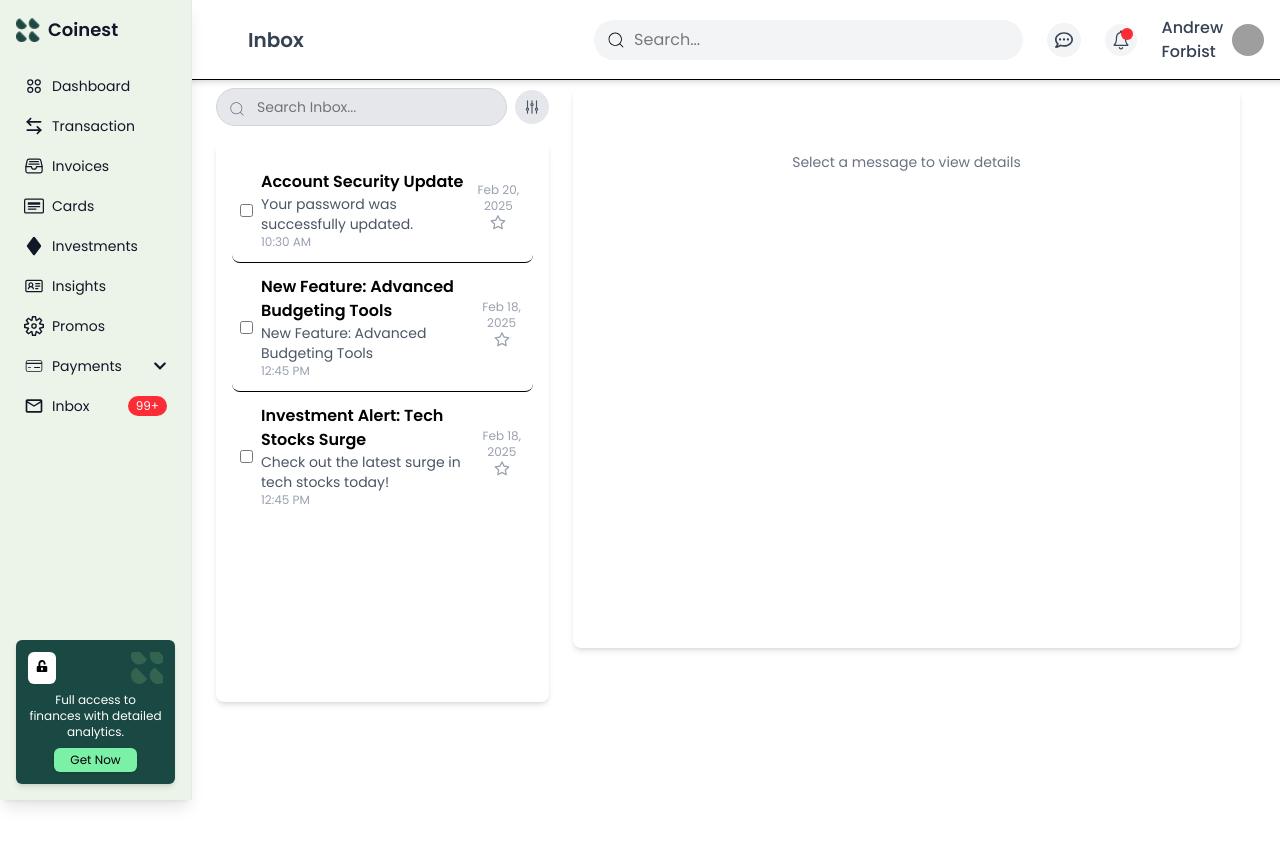
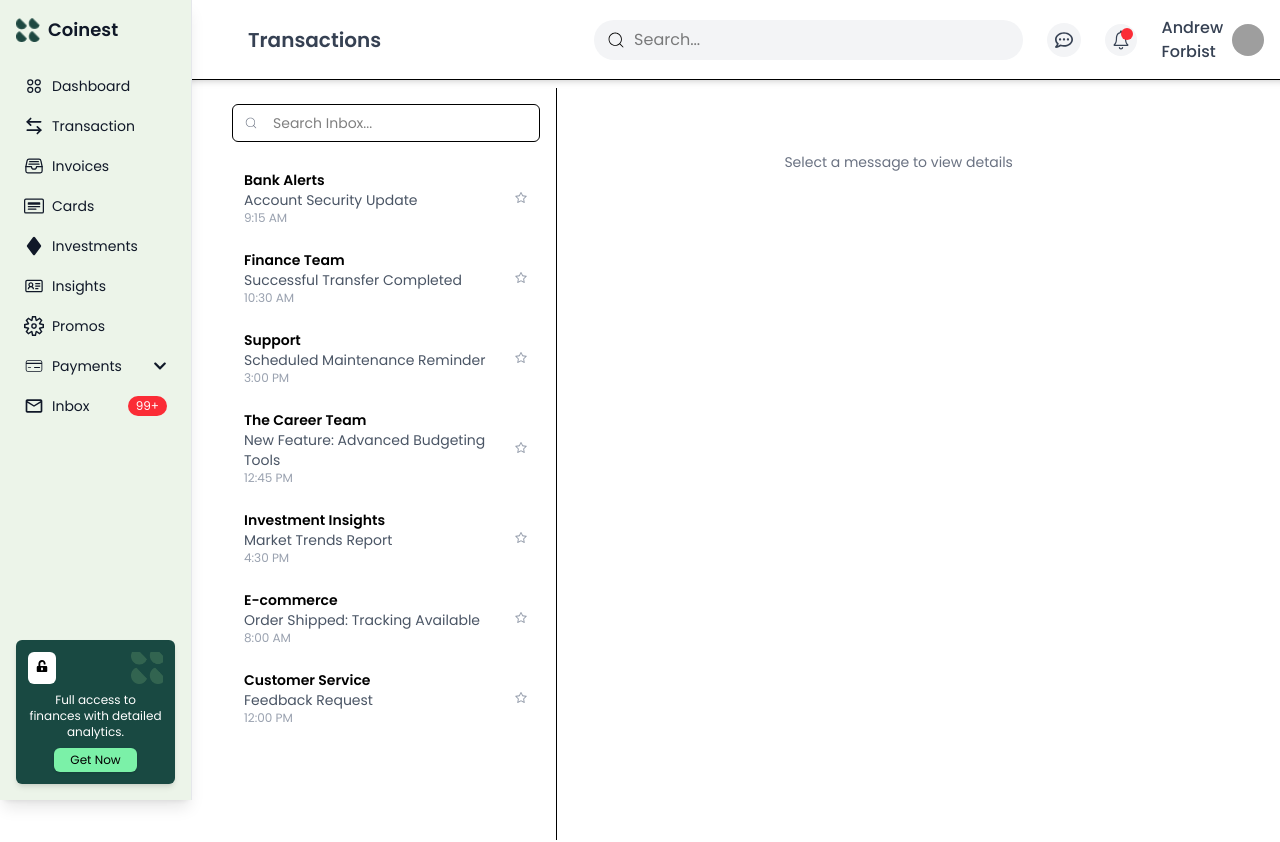
Before and after one commit to SufyanAli56/Dashboard_coin, a React (Vite) app: page /inbox in a window 1280 px wide. Shown: the top 842 px of the page. Built offline with nearby package versions, Linux system fonts and the light colour scheme; grey boxes are pictures that could not be loaded; a web font is replaced by a local one.

Commit message:
Inbox all set

```diff
--- a/src/Ui/Inbox/Inbox.jsx
+++ b/src/Ui/Inbox/Inbox.jsx
@@ -1,143 +1,308 @@
 import React, { useState } from "react";
+import { CiSearch } from "react-icons/ci";
+import { AiOutlineStar, AiFillStar } from "react-icons/ai";
+import { IoMdArrowBack } from "react-icons/io";
+import Header from "../../components/Header/Header";
 import Sidebar from "../../components/Sidebar/Sidebar";
-import Header from "../../components/Header/Header";
-import { CiSearch } from "react-icons/ci";
-import { HiOutlineAdjustmentsVertical } from "react-icons/hi2";
-import { AiOutlineStar, AiFillStar } from "react-icons/ai";
 import Footer from "../../components/Footer/Footer";
+import {
+  PieChart,
+  Pie,
+  Cell,
+  BarChart,
+  Bar,
+  XAxis,
+  YAxis,
+  Tooltip,
+  ResponsiveContainer,
+} from "recharts";
 
 const Inbox = () => {
   const [search, setSearch] = useState("");
   const [selectedMessage, setSelectedMessage] = useState(null);
   const [starred, setStarred] = useState({});
-  const [selectedMessages, setSelectedMessages] = useState([]);
+  const emails = [
+    {
+      id: 1, sender: "Bank Alerts", subject: "Account Security Update", date: "Feb 18", time: "9:15 AM",
+      content: `Dear Customer,
 
-  const messages = [
-    {
-      id: 1,
-      sender: "Account Security Update",
-      subject: "Your password was successfully updated.",
-      content: "We've successfully updated your password. Please ensure that your credentials are secure. If you didn't request this change, contact support immediately.",
-      time: "10:30 AM",
-      date: "Feb 20, 2025"
+      We take your security seriously, and as part of our commitment to protecting your account, we have recently updated our security policies.
+      Your account security is our top priority, and we have implemented a series of new measures to prevent unauthorized access, detect fraud, and ensure that your personal data remains safe.
+      To keep your account secure, we highly recommend that you:
+
+      - Enable two-factor authentication (2FA) for an added layer of security.
+      - Update your password regularly and avoid using easily guessable passwords.
+      - Be cautious when clicking links in emails or messages that appear suspicious.
+      - Review your recent login activity in your account settings.
+
+      If you notice any suspicious activity, please contact our support team immediately.
+
+      Thank you for banking with us.
+
+      Best regards,
+      The Security Team`
     },
     {
-      id: 2,
-      sender: "New Feature: Advanced Budgeting Tools",
-      subject: "New Feature: Advanced Budgeting Tools",
-      content: "We're excited to announce the launch of our new Advanced Budgeting Tools! Designed to give you greater control over your finances, these tools come packed with features that allow for more detailed budgeting, customized spending alerts, and interactive financial health assessments.",
-      time: "12:45 PM",
-      date: "Feb 18, 2025"
+      id: 2, sender: "Finance Team", subject: "Successful Transfer Completed", date: "Feb 18", time: "10:30 AM",
+      content: `Hello,
+
+      We are pleased to inform you that your recent transfer has been successfully processed. Below are the details of your transaction:
+
+      - **Amount Transferred:** $5,000
+      - **Recipient Name:** John Doe
+      - **Account Number:** **** **** 1234
+      - **Transaction ID:** TRX987654321
+      - **Date:** February 18, 2025
+      - **Time:** 10:30 AM
+
+      If you did not authorize this transaction or notice any discrepancies, please reach out to our support team immediately. Our fraud detection system is constantly monitoring for unusual activities to ensure your account remains safe.
+
+      Thank you for choosing our services.
+
+      Best,
+      The Finance Team`
     },
     {
-      id: 3,
-      sender: "Investment Alert: Tech Stocks Surge",
-      subject: "Check out the latest surge in tech stocks today!",
-      content: "Hello Andrew! The market is buzzing with excitement as tech stocks experience a remarkable surge. Analysts suggest this could be the beginning of a longer trend. Read our detailed report for more insights.",
-      time: "12:45 PM",
-      date: "Feb 18, 2025"
+      id: 3, sender: "Support", subject: "Scheduled Maintenance Reminder", date: "Feb 17", time: "3:00 PM",
+      content: `Dear Valued Customer,
+
+      We would like to inform you about a scheduled maintenance update to improve our systems and ensure a better experience for you.
+
+      **Maintenance Details:**
+      - **Date:** February 20, 2025
+      - **Time:** 2:00 AM – 6:00 AM (UTC)
+      - **Services Affected:** Online banking, mobile app transactions, and account statements
+
+      During this time, access to certain services may be temporarily unavailable. We apologize for any inconvenience and appreciate your patience while we work to enhance our system’s reliability and performance.
+
+      If you have any urgent transactions to complete, we encourage you to do so before the maintenance period.
+
+      Thank you for your understanding.
+
+      Best Regards,
+      Customer Support Team`
     },
+    {
+      id: 4, sender: "The Career Team", subject: "New Feature: Advanced Budgeting Tools", date: "Feb 16", time: "12:45 PM",
+      content: `Hello,
+
+      We’re excited to announce the launch of our new Advanced Budgeting Tools! Designed to give you greater control over your finances, this feature helps you track your income, categorize expenses, and set financial goals with ease.
+
+      **Key Features Include:**
+
+      - **Smart Budget Categories:** Your spending is now automatically sorted into categories such as Rent, Groceries, Transportation, and Entertainment, helping you analyze where your money goes.
+      - **Spending Limits:** Set monthly or weekly spending limits for each category, ensuring you never overspend.
+      - **Finance Score:** Get a real-time finance score based on your spending habits, allowing you to make informed financial decisions.
+
+      Our new tool also provides **visual analytics**, including **pie charts** and **bar graphs**, so you can easily see your spending distribution.
+      Start using the **Advanced Budgeting Tools** today and take control of your financial future!
+
+      Best,
+      The Career Team`
+    },
+    {
+      id: 5, sender: "Investment Insights", subject: "Market Trends Report", date: "Feb 15", time: "4:30 PM",
+      content: `Dear Investor,
+
+      Staying ahead of the market is crucial, and we are pleased to provide you with our latest investment trends and insights.
+
+      **Key Market Highlights:**
+
+      - **Technology Sector Boom:** AI and cloud computing stocks have seen a 15% increase over the last quarter.
+      - **Cryptocurrency Developments:** Bitcoin has reached a new high of $60,000, while Ethereum continues its upward trajectory.
+      - **Renewable Energy Investments:** Governments worldwide are allocating more funds towards green energy, making solar and wind stocks a lucrative opportunity.
+
+      **Expert Recommendations:**
+      - Diversify your portfolio to mitigate risks.
+      - Keep an eye on inflation trends that might affect long-term investments.
+      - Consider investing in ETFs for a balanced and diversified approach.
+
+      For a **detailed analysis**, please refer to our full report attached.
+
+      Regards,
+      Investment Insights Team`
+    },
+    {
+      id: 6, sender: "E-commerce", subject: "Order Shipped: Tracking Available", date: "Feb 9", time: "8:00 AM",
+      content: `Hello,
+
+      Your order **#12345** has been shipped! You can now track your package in real time.
+
+      **Shipping Details:**
+      - **Carrier:** FedEx
+      - **Tracking Number:** 987654321
+      - **Estimated Delivery:** February 12, 2025
+
+      **What to Expect:**
+      - You will receive another email when your package is out for delivery.
+      - If you are unavailable during delivery, you can schedule a re-delivery.
+
+      Thank you for shopping with us!
+
+      Regards,
+      E-commerce Team`
+    },
+    {
+      id: 7, sender: "Customer Service", subject: "Feedback Request", date: "Feb 7", time: "12:00 PM",
+      content: `Hello,
+
+      We hope you had a great experience with our service! We’d love to hear your thoughts.
+
+      **How was your experience?**
+      - [ ] Excellent
+      - [ ] Good
+      - [ ] Needs Improvement
+
+      Your feedback helps us improve and provide better service in the future.
+
+      Click below to take a quick 2-minute survey:
+      [Give Feedback]
+
+      Thank you for your time!
+
+      Best,
+      Customer Service Team`
+    }
   ];
-
-  const filteredMessages = messages.filter(
-    (msg) =>
-      msg.sender.toLowerCase().includes(search.toLowerCase()) ||
-      msg.subject.toLowerCase().includes(search.toLowerCase()) ||
-      msg.content.toLowerCase().includes(search.toLowerCase())
-  );
 
   const toggleStar = (id) => {
     setStarred((prev) => ({ ...prev, [id]: !prev[id] }));
   };
 
-  const toggleSelection = (id) => {
-    setSelectedMessages((prev) =>
-      prev.includes(id) ? prev.filter((msgId) => msgId !== id) : [...prev, id]
-    );
-  };
+  const pieData = [
+    { name: "Rent & Living", value: 2300 },
+    { name: "Healthcare", value: 850 },
+    { name: "Transport", value: 655 },
+    { name: "Groceries", value: 450 },
+  ];
+  const COLORS = ["#4CAF50", "#2196F3", "#FF9800", "#E91E63"];
+
+  const barData = [
+    { name: "Limit", value: 4500 },
+    { name: "Spent", value: 3600 },
+  ];
 
   return (
     <>
-      <Header title="Inbox" />
+      <Header title="Transactions" />
       <Sidebar />
 
-      <div className="p-4 lg:p-6 lg:ml-44 mt-12 min-h-screen flex flex-col lg:flex-row space-y-6 lg:space-y-0 lg:space-x-6">
-
-        {/* Left Side: Search & Messages List */}
-        <div className="w-full lg:w-1/3">
-
-          {/* Search Bar */}
-          <div className="flex items-center justify-between mb-4">
-            <div className="relative flex-grow">
-              <CiSearch className="absolute left-3 top-3 text-gray-500 text-lg" />
+      <div className="p-4 lg:p-6 lg:ml-44 mt-12 min-h-screen text-sm flex flex-col lg:flex-row">
+        {/* Left Sidebar for Email List */}
+        <div className="lg:w-1/3 bg-white p-4 border-r w-full">
+          <div className="relative mb-4">
+            <CiSearch className="absolute left-3 top-3 text-gray-500" />
             <input
               type="text"
               placeholder="Search Inbox..."
-                className="px-10 py-2 border rounded-full border-gray-300 bg-gray-200 w-full text-sm focus:ring-2 focus:ring-green-300 focus:outline-none"
+              className="pl-10 pr-3 py-2 w-full border rounded-md"
               value={search}
               onChange={(e) => setSearch(e.target.value)}
             />
           </div>
-            <button className="ml-2 p-2 bg-gray-200 rounded-full hover:bg-gray-300 transition">
-              <HiOutlineAdjustmentsVertical className="text-gray-600 text-lg" />
-            </button>
+
+          {emails.map((email) => (
+            <div
+              key={email.id}
+              className={`p-3 rounded-md flex justify-between items-center cursor-pointer ${
+                selectedMessage?.id === email.id
+                  ? "bg-gray-200"
+                  : "hover:bg-gray-100"
+              }`}
+              onClick={() => setSelectedMessage(email)}
+            >
+              <div>
+                <h4 className="font-semibold">{email.sender}</h4>
+                <p className="text-sm text-gray-600">{email.subject}</p>
+                <p className="text-xs text-gray-400">{email.time}</p>
               </div>
-
-          {/* Messages List */}
-          <div className="bg-white p-4 rounded-lg shadow-md h-[70vh] overflow-y-auto">
-            {filteredMessages.length > 0 ? (
-              filteredMessages.map((msg) => (
-                <div
-                  key={msg.id}
-                  className={`flex items-center justify-between border-b last:border-none py-3 px-2 cursor-pointer hover:bg-gray-100 rounded-lg ${
-                    selectedMessage?.id === msg.id ? "bg-gray-200" : ""
-                  }`}
-                  onClick={() => setSelectedMessage(msg)}
+              <button
+                onClick={(e) => {
+                  e.stopPropagation();
+                  toggleStar(email.id);
+                }}
               >
-                  <input
-                    type="checkbox"
-                    className="mr-2"
-                    checked={selectedMessages.includes(msg.id)}
-                    onChange={(e) => { e.stopPropagation(); toggleSelection(msg.id); }}
-                  />
-
-                  <div className="flex-grow">
-                    <h3 className="font-semibold text-sm lg:text-base">{msg.sender}</h3>
-                    <p className="text-gray-600 text-xs lg:text-sm">{msg.subject}</p>
-                    <p className="text-gray-400 text-xs">{msg.time}</p>
-                  </div>
-
-                  <div className="text-center">
-                    <p className="text-gray-400 text-xs">{msg.date}</p>
-                    <button onClick={(e) => { e.stopPropagation(); toggleStar(msg.id); }}>
-                      {starred[msg.id] ? (
-                        <AiFillStar className="text-yellow-500 text-lg" />
+                {starred[email.id] ? (
+                  <AiFillStar className="text-yellow-500" />
                 ) : (
-                        <AiOutlineStar className="text-gray-400 text-lg hover:text-yellow-500 transition" />
+                  <AiOutlineStar className="text-gray-400" />
                 )}
               </button>
             </div>
+          ))}
         </div>
-              ))
-            ) : (
-              <p className="text-gray-500 text-sm">No messages found.</p>
-            )}
+
+        {/* Right Side: Email Content Message Box */}
+        <div className="lg:w-2/3 p-6 w-full">
+          {selectedMessage ? (
+            <>
+              <button
+                className="flex items-center text-gray-600 mb-4"
+                onClick={() => setSelectedMessage(null)}
+              >
+                <IoMdArrowBack className="mr-2" /> Back
+              </button>
+
+              <h2 className="text-xl font-bold">{selectedMessage.subject}</h2>
+              <p className="text-gray-500 text-sm">
+                {selectedMessage.sender} • {selectedMessage.date}
+              </p>
+              <div className="mt-4 border-t pt-4 text-gray-700">
+                {selectedMessage.content || "Email details go here..."}
+              </div>
+
+              {/* Budget Analytics */}
+              <div className="mt-8">
+                <h3 className="text-lg font-semibold mb-2">Budget Analytics</h3>
+                <div className="grid grid-cols-1 md:grid-cols-2 gap-6">
+                  {/* Pie Chart */}
+                  <div className="bg-white p-4 rounded-lg shadow-md">
+                    <h4 className="text-center font-semibold mb-2">
+                      Budget Categories
+                    </h4>
+                    <ResponsiveContainer width="100%" height={250}>
+                      <PieChart>
+                        <Pie
+                          data={pieData}
+                          dataKey="value"
+                          cx="50%"
+                          cy="50%"
+                          innerRadius={60}
+                          outerRadius={80}
+                          label={({ name, percent }) =>
+                            `${name} ${(percent * 100).toFixed(0)}%`
+                          }
+                        >
+                          {pieData.map((entry, index) => (
+                            <Cell
+                              key={index}
+                              fill={COLORS[index % COLORS.length]}
+                            />
+                          ))}
+                        </Pie>
+                      </PieChart>
+                    </ResponsiveContainer>
+                  </div>
+
+                  {/* Bar Chart */}
+                  <div className="bg-white p-4 rounded-lg shadow-md">
+                    <h4 className="text-center font-semibold mb-2">
+                      Spending Limits
+                    </h4>
+                    <ResponsiveContainer width="100%" height={200}>
+                      <BarChart data={barData}>
+                        <XAxis dataKey="name" />
+                        <YAxis />
+                        <Tooltip />
+                        <Bar dataKey="value" fill="#4CAF50" />
+                      </BarChart>
+                    </ResponsiveContainer>
+                    <p className="text-center mt-2 text-sm text-gray-500">
+                      92% of your budget used
+                    </p>
                   </div>
                 </div>
-
-        {/* Right Side: Message Details */}
-        <div className="w-full lg:w-2/3 bg-white p-6 rounded-lg shadow-md h-[70vh] overflow-y-auto">
-          {selectedMessage ? (
-            <>
-              <h2 className="text-xl font-semibold">{selectedMessage.subject}</h2>
-              <p className="text-gray-500 text-sm mb-2">From: {selectedMessage.sender}</p>
-              <div className="border-t pt-4">
-                <p className="text-gray-700 text-justify leading-relaxed">
-                  {selectedMessage.content}
-                </p>
               </div>
-              <p className="text-gray-400 text-xs mt-4">Received at {selectedMessage.time}</p>
-              <p className="text-gray-400 text-xs">Date: {selectedMessage.date}</p>
             </>
           ) : (
             <p className="text-gray-500 text-sm text-center mt-10">
@@ -145,13 +310,9 @@ const Inbox = () => {
             </p>
           )}
         </div>
-
       </div>
 
-      {/* Footer */}
-      <div className="p-4 lg:ml-44">
       <Footer />
-      </div>
     </>
   );
 };
```
Lines whose indentation alone changed are shown as unchanged.
